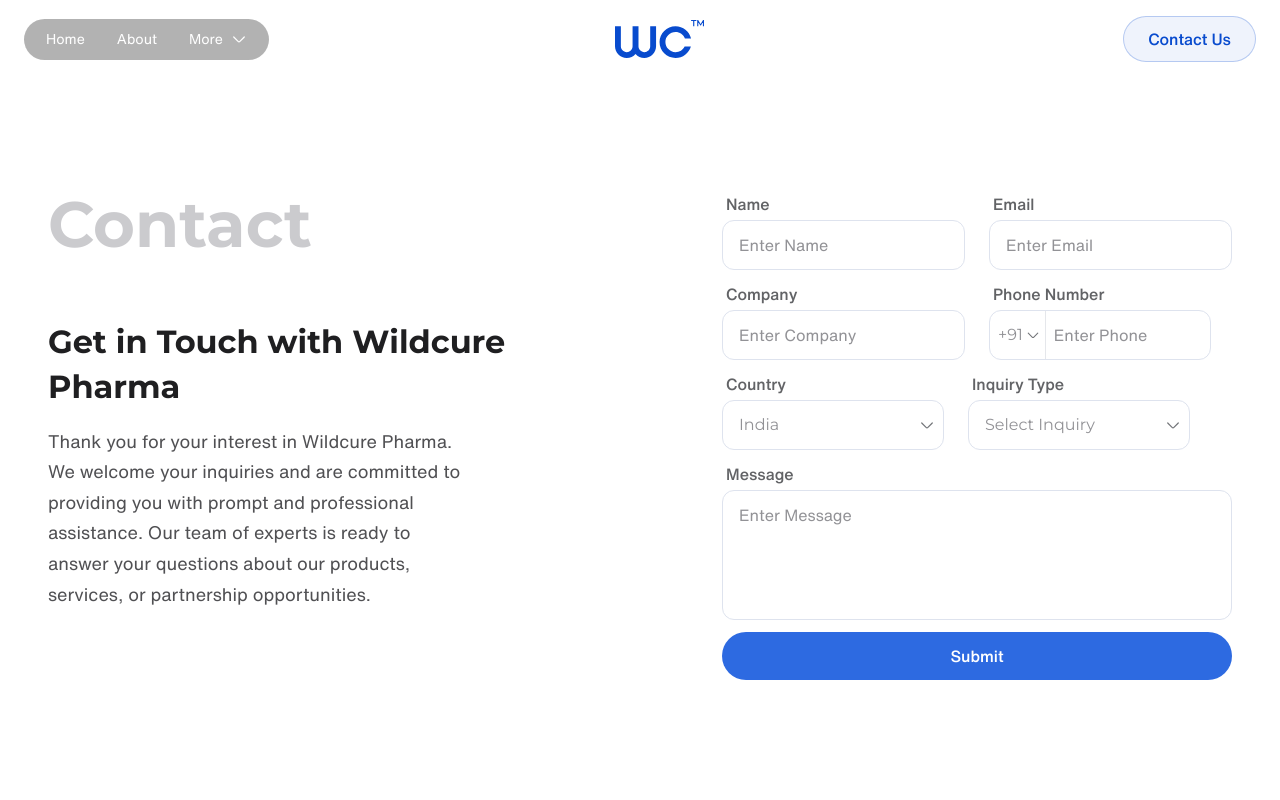
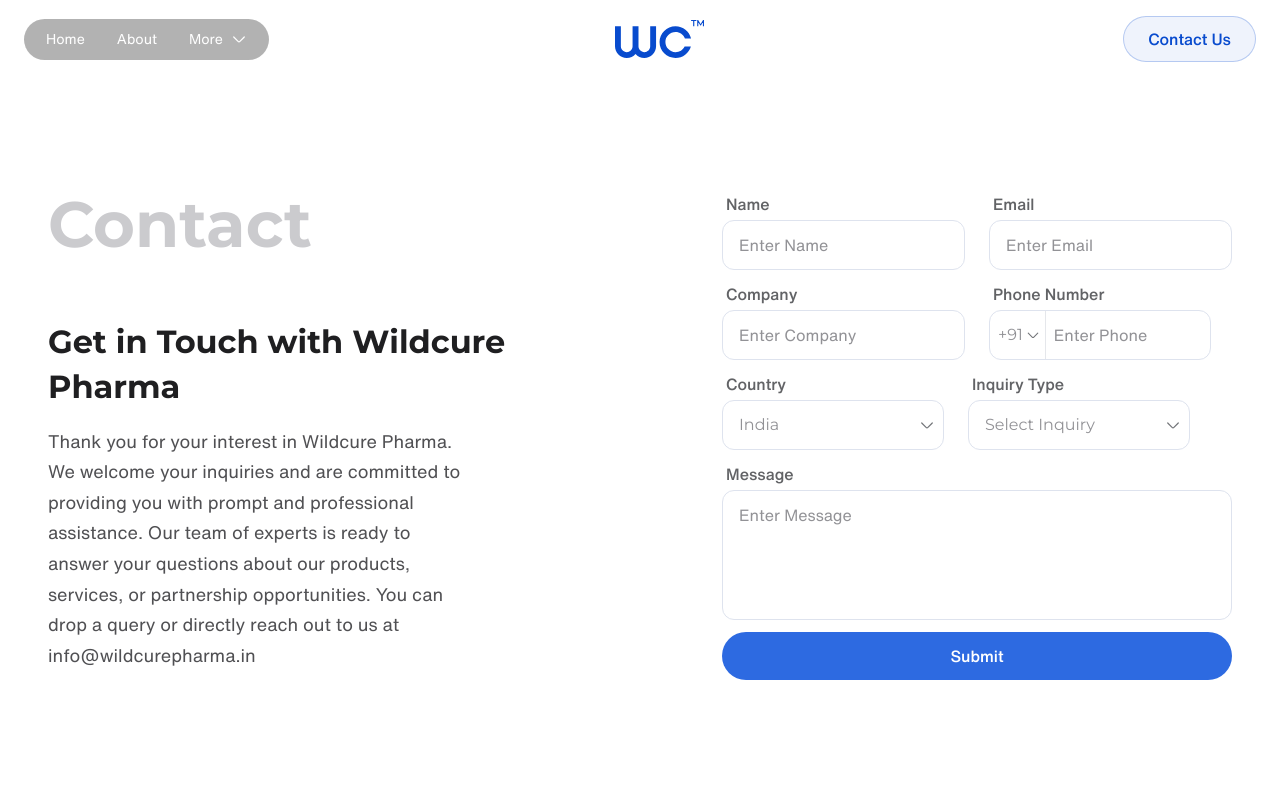
Before and after one commit to syed-muheed/WildCure, a Next.js app: page /contactus in a window 1280 px wide. Shown: the top 800 px of the page. Built offline with nearby package versions, Linux system fonts and the light colour scheme; a web font is replaced by a local one.

Commit message:
Add direct email contact

```diff
--- a/components/contactus.js
+++ b/components/contactus.js
@@ -19,7 +19,7 @@
             inquiries and are committed to providing you with prompt and
             professional assistance. Our team of experts is ready to answer your
             questions about our products, services, or partnership
-            opportunities.
+            opportunities. You can drop a query or directly reach out to us at <a>info@wildcurepharma.in</a>
           </div>
         </div>
       </div>
```
